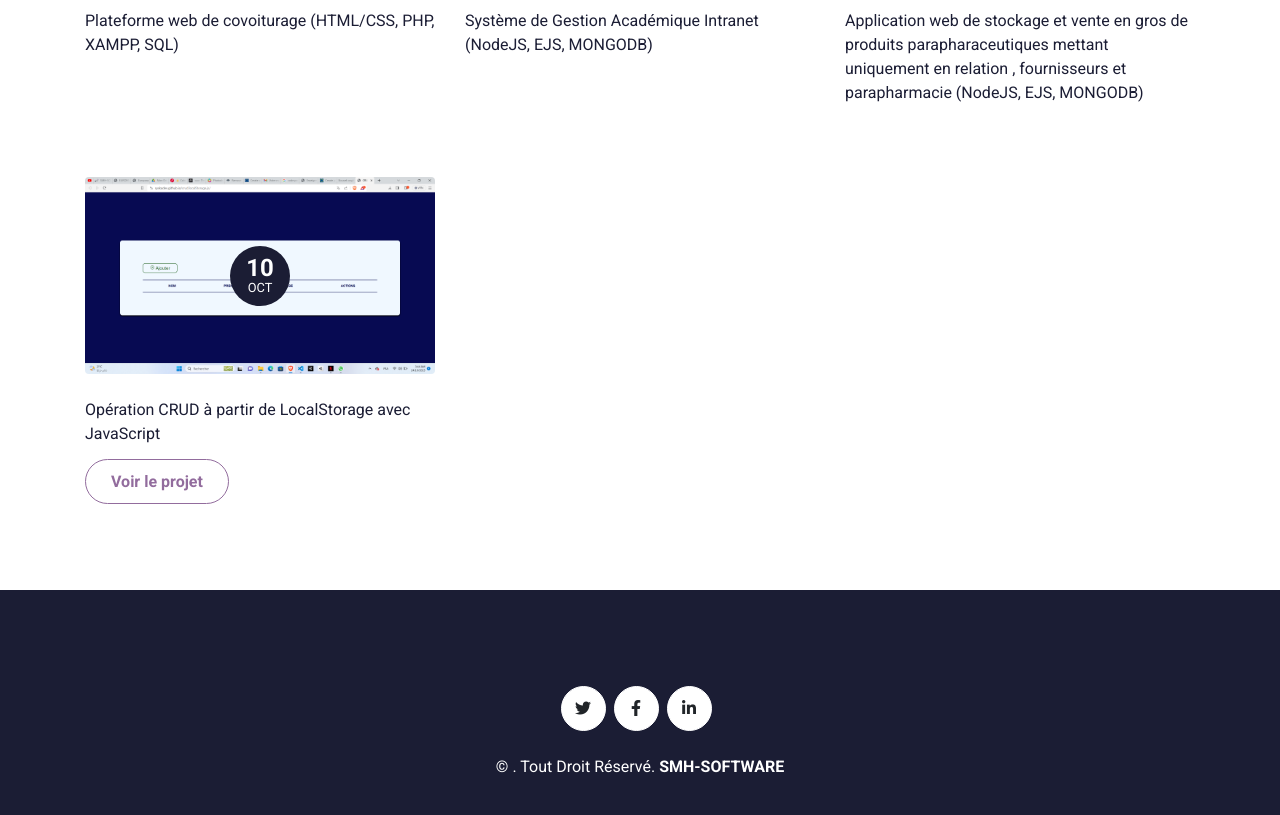
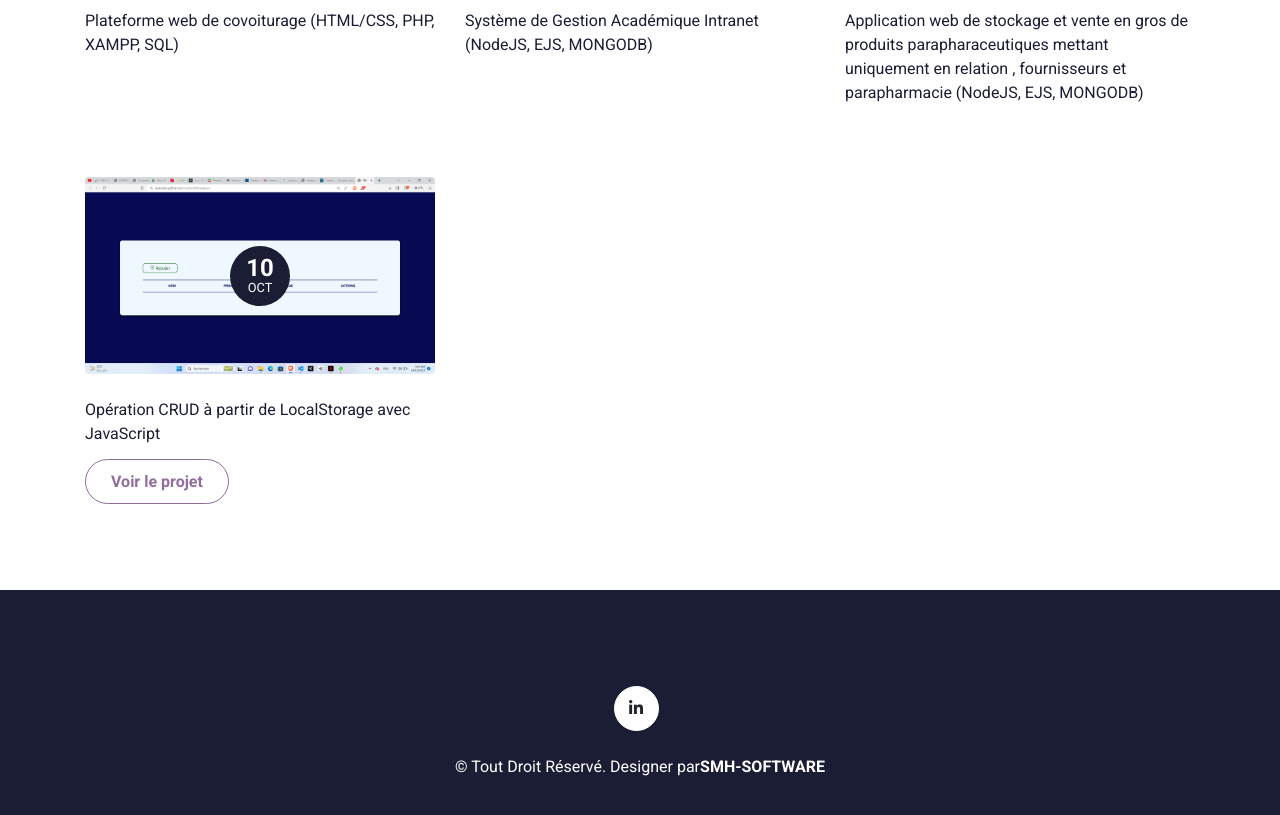
Before and after one commit to SMH-Software/monportfolio, a plain HTML site: page index.html in a window 1280 px wide. Shown: the part 3303-4118 px from the top of the page. Drawn offline with nearby package versions, Linux system fonts and the light colour scheme.

Commit message:
Update index.html

```diff
--- a/index.html
+++ b/index.html
@@ -351,13 +351,11 @@
     <div class="container-fluid bg-logocolor1 text-white mt-5 py-5 px-sm-3 px-md-5">
         <div class="container text-center py-5">
             <div class="d-flex justify-content-center mb-4">
-                <a class="btn btn-light btn-social mr-2" href="#"><i class="fab fa-twitter"></i></a>
-                <a class="btn btn-light btn-social mr-2" href="#"><i class="fab fa-facebook-f"></i></a>
                 <a class="btn btn-light btn-social mr-2" href="http://www.linkedin.com/in/soumahoro-youssouf-514299194" target="_blank"><i class="fab fa-linkedin-in"></i></a>
 
             </div>
 
-            <p class="m-0">&copy; <a class="text-white font-weight-bold" href="#"></a>. Tout Droit Réservé. <a class="text-white font-weight-bold" href="#">SMH-SOFTWARE</a>
+            <p class="m-0">&copy; <a class="text-white font-weight-bold" href="#"></a>Tout Droit Réservé. Designer par<a class="text-white font-weight-bold" href="#">SMH-SOFTWARE</a>
             </p>
         </div>
     </div>
```
